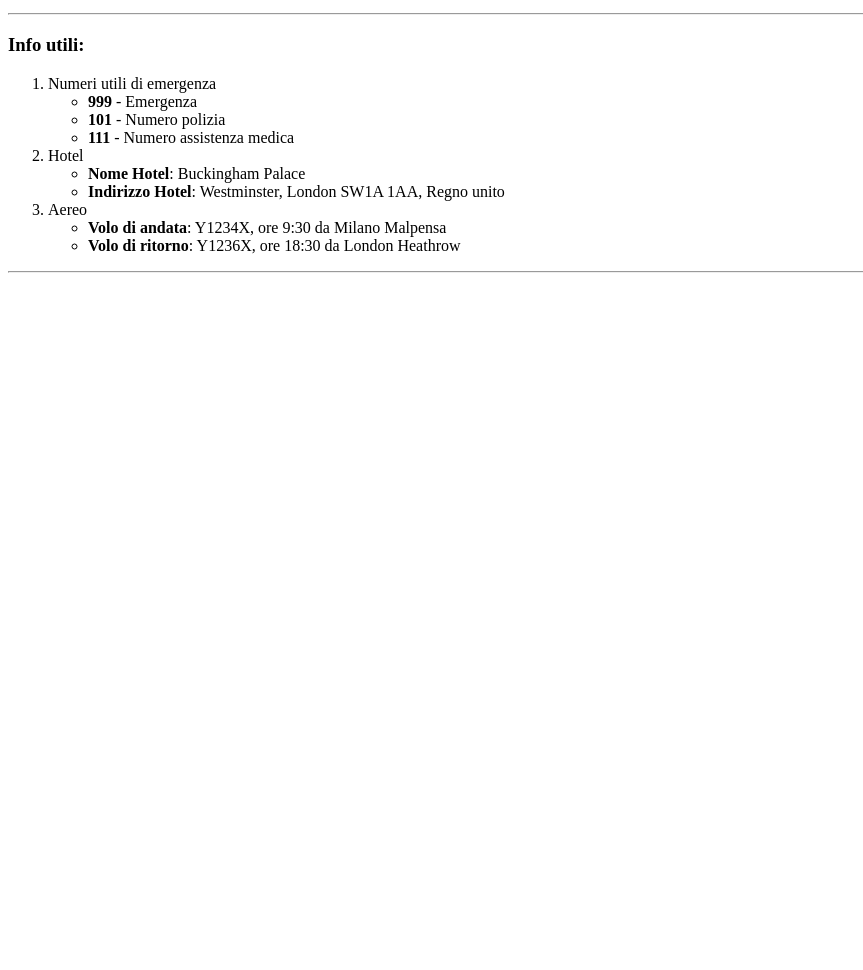
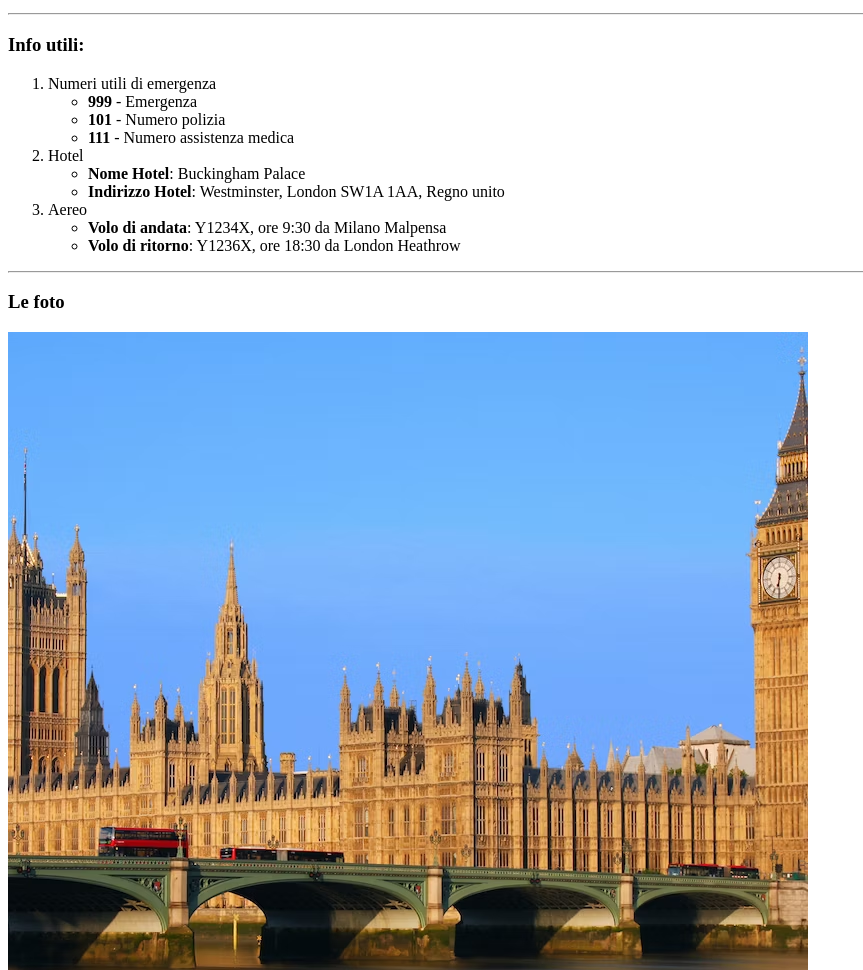
Before and after one commit to Montesi-Yuri/html-london-trip, a plain HTML site: page index.html in a window 1280 px wide. Shown: the part 1021-1991 px from the top of the page, without its empty margins (0-863 px from the left). Before the commit the page ends 1302 px from the top, so only its background shows below. Drawn offline with Linux system fonts and the light colour scheme; files whose address does not match are found by name.

Commit message:
Completata 4 sezione / foto finali

```diff
--- a/index.html
+++ b/index.html
@@ -113,6 +113,11 @@
         <!--4 sezione/Foto finali-->
         <section>
 
+            <h3>Le foto</h3>
+
+            <img src="D:\Boolean\london\html-london-trip\img\800.avif" alt="">
+            <img src="D:\Boolean\london\html-london-trip\img\uk-london-tower-bridge-river-thames.jpg" alt="">
+
         </section>
 
     </main>
```
Also changed, not shown: img/800.avif (added), img/uk-london-tower-bridge-river-thames.jpg (added). Lines whose indentation alone changed are shown as unchanged.
